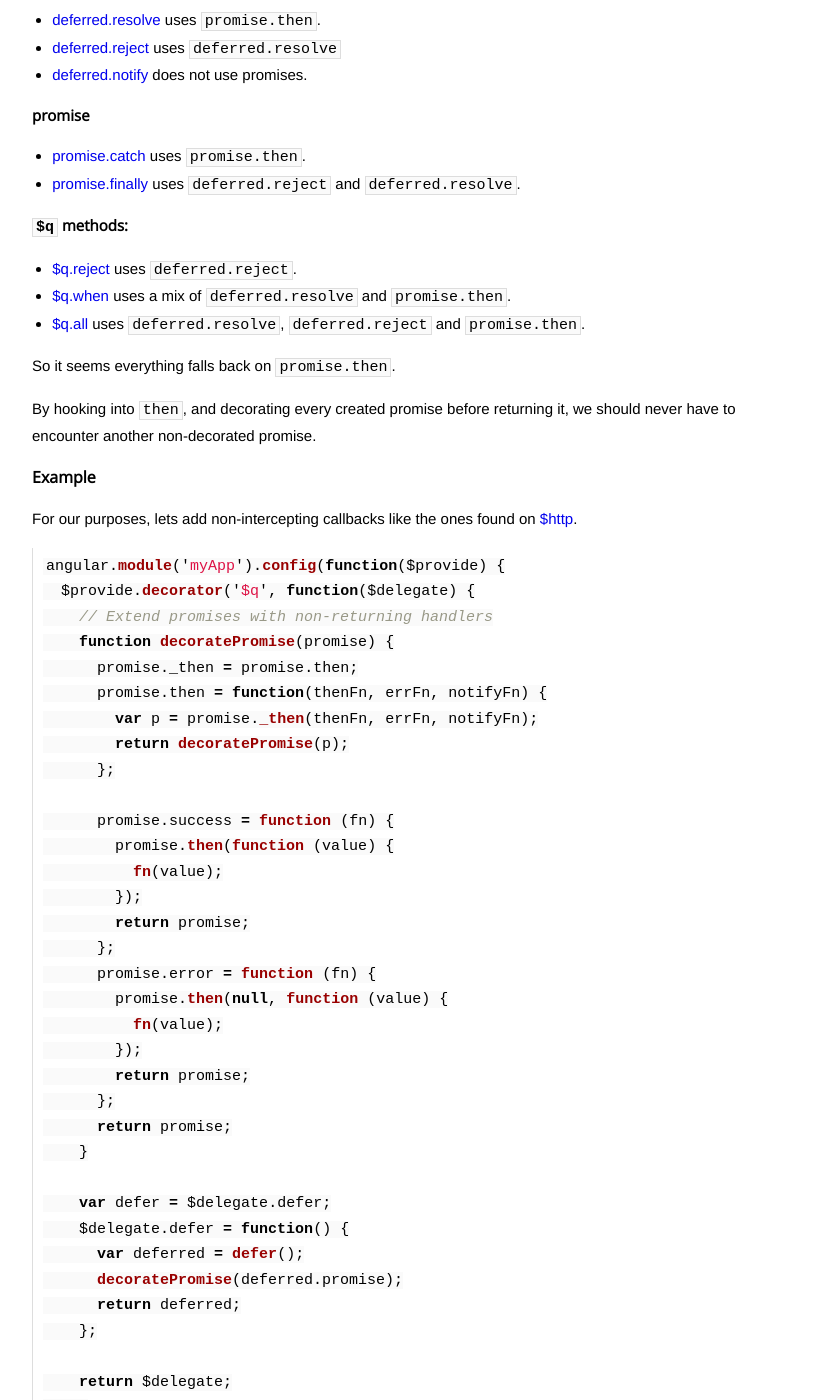
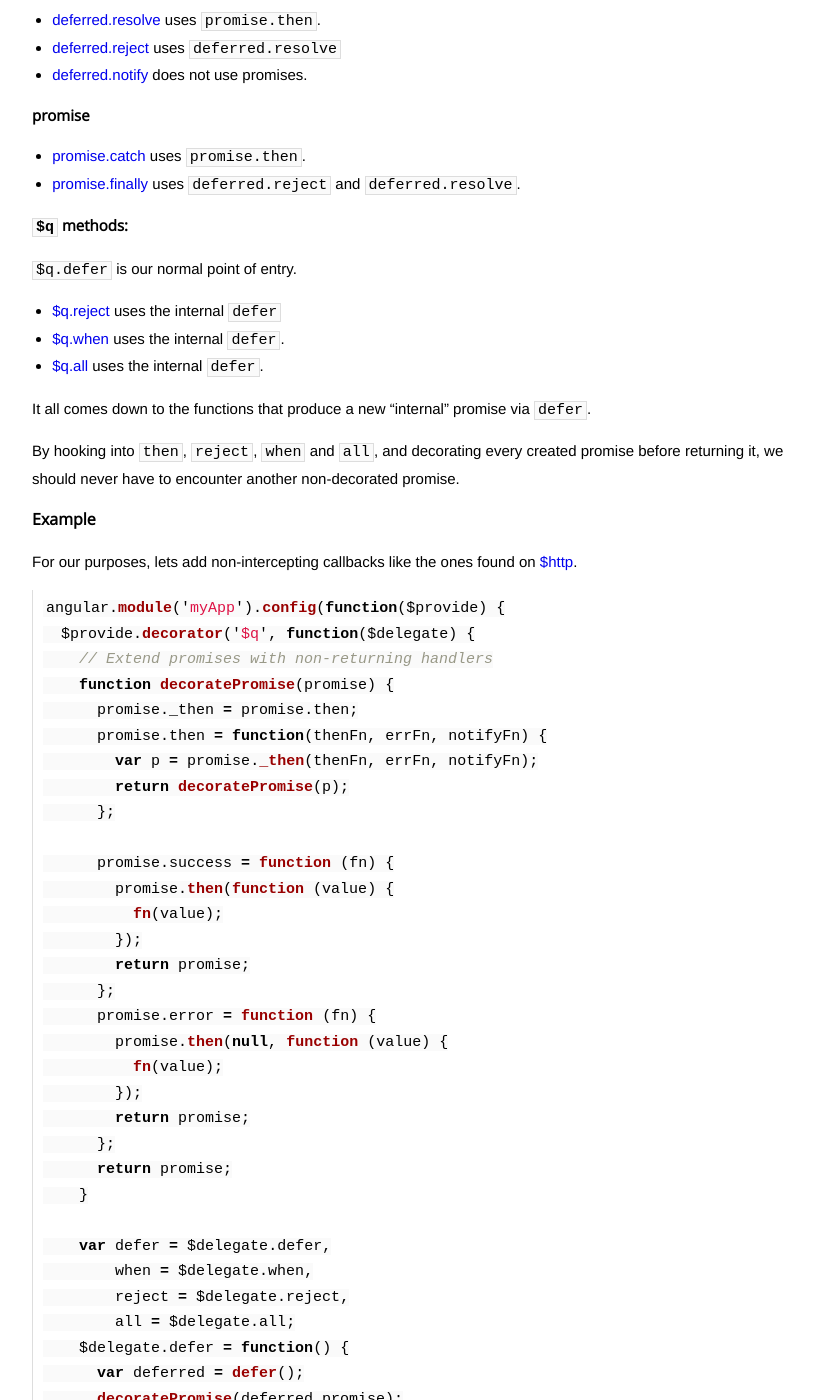
Before and after one commit to wejendorp/dorp.io, a Jekyll site: the page built from _posts/2014-05-20-extending-q-promises.markdown, in a window 1280 px wide and 1400 px high, scrolled down 441 px. Shown: the whole window, without its empty margins (228-1042 px from the left). Built offline with Jekyll 4.4.1, drawn with Linux system fonts in a browser that asks for light colours; Markdown is read by kramdown in place of the engine named in the settings; comment, search, counter and statistics services are not loaded; some of the changed text lies outside the part shown.

Commit message:
Amend promises

```diff
--- a/_posts/2014-05-20-extending-q-promises.markdown
+++ b/_posts/2014-05-20-extending-q-promises.markdown
@@ -35,16 +35,18 @@ Lets break it down by going through [the source](https://github.com/angular/angu
   uses `deferred.reject` and `deferred.resolve`.
 
 ### `$q` methods:
+  `$q.defer` is our normal point of entry.
 * [$q.reject](https://github.com/angular/angular.js/blob/35e53ca649c60a27272cac38e4e9d686fb0c74f2/src/ng/q.js#L384-L388)
-  uses `deferred.reject`.
+  uses the internal `defer`
 * [$q.when](https://github.com/angular/angular.js/blob/35e53ca649c60a27272cac38e4e9d686fb0c74f2/src/ng/q.js#L421-L467)
-  uses a mix of `deferred.resolve` and `promise.then`.
+  uses the internal `defer`.
 * [$q.all](https://github.com/angular/angular.js/blob/35e53ca649c60a27272cac38e4e9d686fb0c74f2/src/ng/q.js#L495-L517)
-  uses `deferred.resolve`, `deferred.reject` and `promise.then`.
+  uses the internal `defer`.
 
-So it seems everything falls back on `promise.then`.
+It all comes down to the functions that produce a new "internal" promise via `defer`.
 
-By hooking into `then`,
+
+By hooking into `then`, `reject`, `when` and `all`,
 and decorating every created promise before returning it, we should
 never have to encounter another non-decorated promise.
 
@@ -78,11 +80,26 @@ angular.module('myApp').config(function($provide) {
       return promise;
     }
 
-    var defer = $delegate.defer;
+    var defer = $delegate.defer,
+        when = $delegate.when,
+        reject = $delegate.reject,
+        all = $delegate.all;
     $delegate.defer = function() {
       var deferred = defer();
       decoratePromise(deferred.promise);
       return deferred;
+    };
+    $delegate.when = function() {
+      var p = when.apply(this, arguments);
+      return decoratePromise(p);
+    };
+    $delegate.reject = function() {
+      var p = reject.apply(this, arguments);
+      return decoratePromise(p);
+    };
+    $delegate.all = function() {
+      var p = all.apply(this, arguments);
+      return decoratePromise(p);
     };
 
     return $delegate;
```
